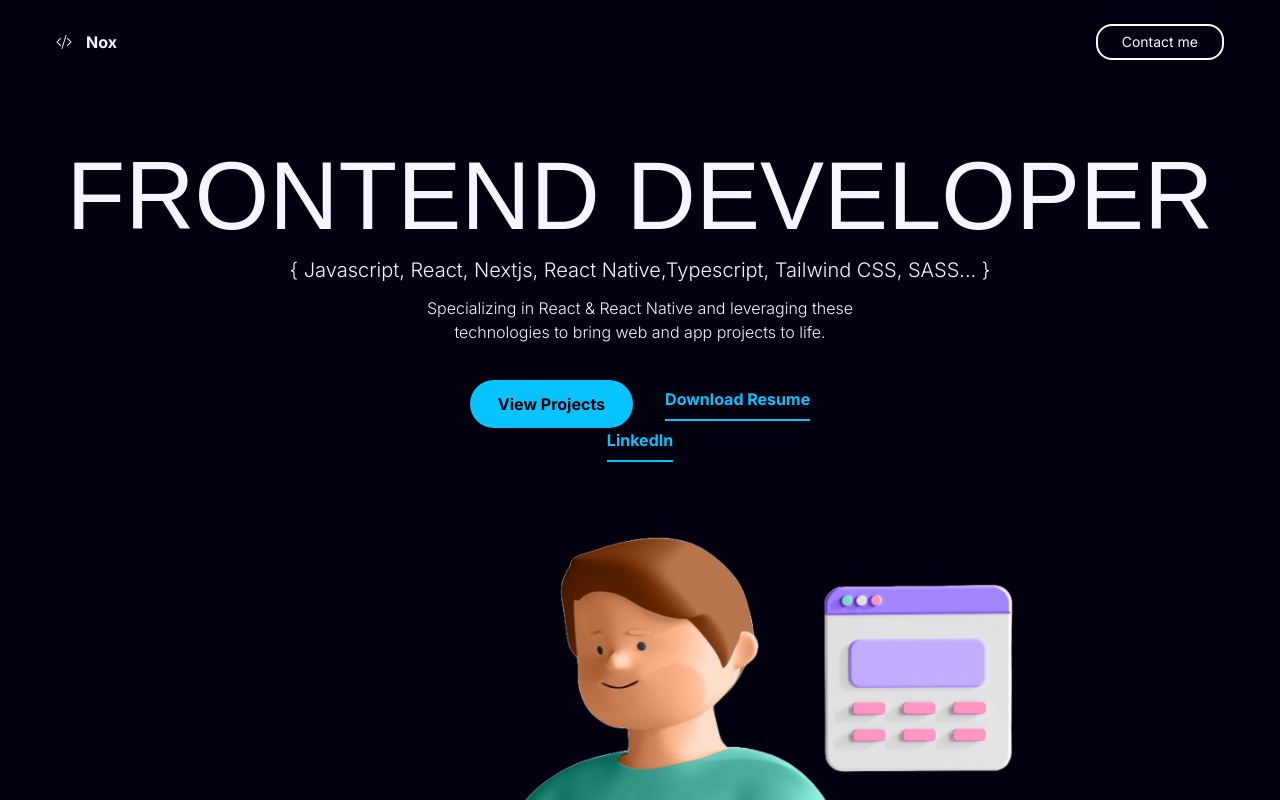
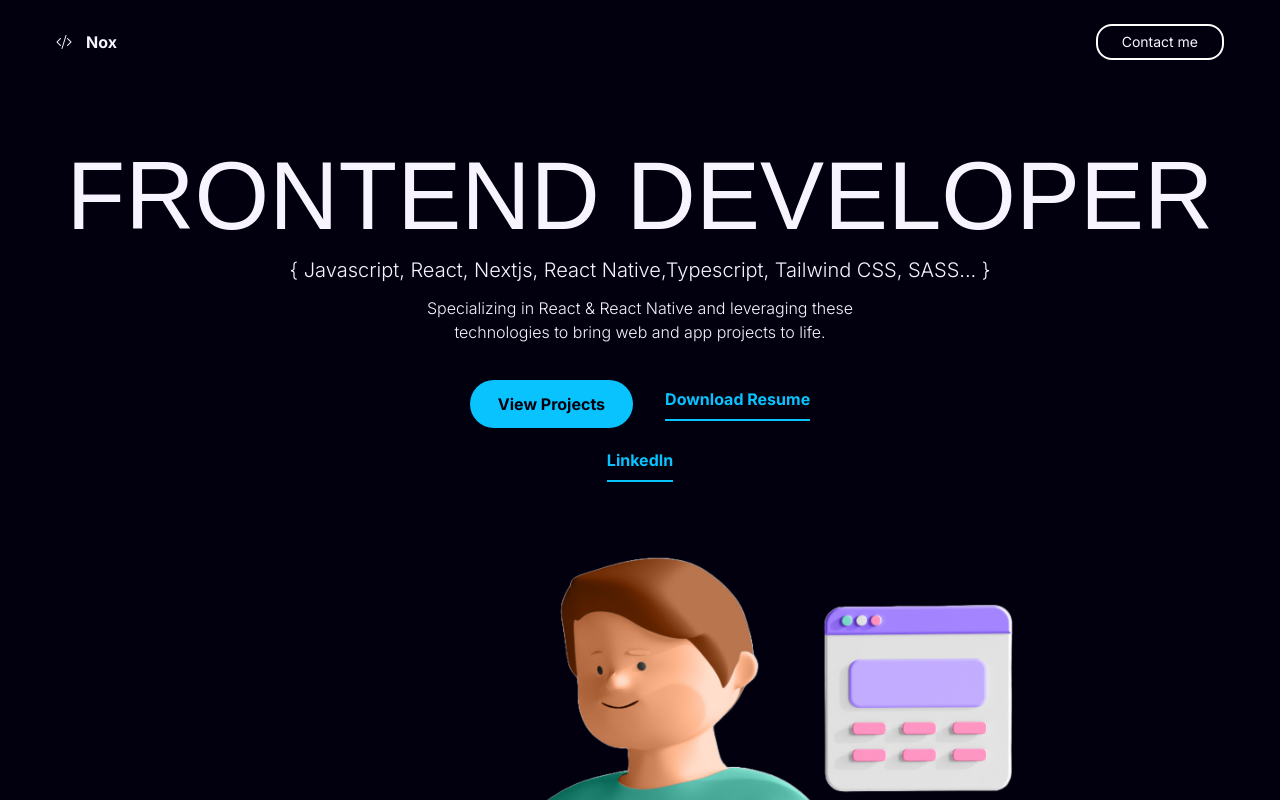
Before and after one commit to Timothy1060/portfolio, a React (Vite) app: page / in a window 1280 px wide. Shown: the top 800 px of the page. Built offline with nearby package versions, Linux system fonts and the light colour scheme; a web font is replaced by a local one.

Commit message:
Update Home.tsx

```diff
--- a/src/pages/Home.tsx
+++ b/src/pages/Home.tsx
@@ -81,7 +81,7 @@ const Home = () => {
 <Link
             to="https://www.linkedin.com/in/timothy-iliya-45b2aa163?utm_source=share&utm_campaign=share_via&utm_content=profile&utm_medium=android_app"
             target="_blank"
-            className="text-sm lg:text-base pb-2 font-bold text-custom-blue border-b-2 border-b-custom-blue"
+            className="text-sm lg:text-base pb-2 font-bold text-custom-blue border-b-2 border-b-custom-blue mt-5"
           >
             LinkedIn
           </Link>
```
